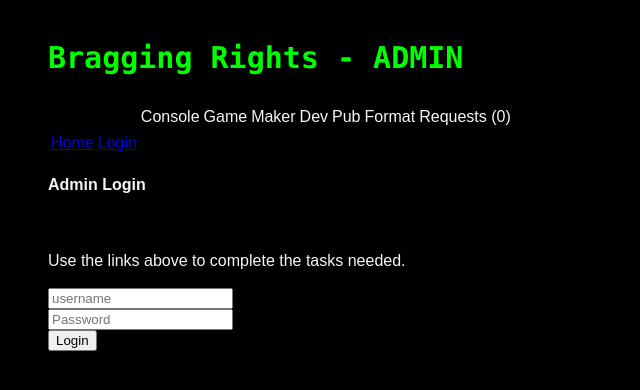
After one commit to awatkin/gameslistwebsite, a PHP site: page /admin/admin_login.php in a window 1280 px wide. The commit adds this page. Shown: the top 390 px of the page, without its empty margins (0-640 px from the left). Run offline with PHP 8.4, Linux system fonts and the light colour scheme; tables that the repository leaves empty or names only in its code hold one stand-in row (values such as "Sample post").

Commit message:
Super reg working, add admin working, working on login in as new admin (REQUEST password)
WORKING ON: change password for new admins

```diff
--- /dev/null
+++ b/admin/admin_login.php
@@ -0,0 +1,98 @@
+<?php
+
+session_start();  // start the session to access any sort of variables that might be about
+
+require_once "../common/admin_common.php";
+require_once "../common/db_connect.php";
+
+if (isset($_SESSION['admin_id'])){
+    $_SESSION['ERROR'] = "Admin already logged in";
+    header("Location: index.php");
+    exit; // Stop further execution
+} elseif ($_SERVER['REQUEST_METHOD'] === 'POST'){  // if superuser doesn't exist and posted to this page
+    try {  //try this code, catch errors
+
+        $conn = dbconnect_select();
+        $sql = "SELECT admin_id, password, priv FROM admin WHERE username = ?"; //set up the sql statement
+        $stmt = $conn->prepare($sql); //prepares
+        $stmt->bindParam(1,$_POST['username']);  //binds the parameters to execute
+        $stmt->execute(); //run the sql code
+        $result = $stmt->fetch(PDO::FETCH_ASSOC);  //brings back results
+        $conn = null;  // nulls off the connection so cant be abused.
+
+        if($result){  // if there is a result returned
+
+            if (password_verify($_POST["password"], $result["password"])) { // verifies the password is matched
+                $_SESSION["admin_id"] = $result['admin_id'];  // sets up the session variables
+                $_SESSION["priv"] = $result["priv"];
+                $_SESSION['SUCCESS'] = "Admin Successfully Logged In";
+                header("location:index.php");  //redirect on success
+                exit();
+
+            } else{
+                $_SESSION['ERROR'] = "Admin login passwords not match";
+                header("Location: admin_login.php");
+                exit; // Stop further execution
+            }
+
+        } else {
+            $_SESSION['ERROR'] = "Admin user not found";
+            header("Location: admin_login.php");
+            exit; // Stop further execution
+
+        }
+
+    } catch (Exception $e) {
+        $_SESSION['ERROR'] = "Admin login".$e->getMessage();
+        header("Location: admin_login.php");
+        exit; // Stop further execution
+    }
+}
+
+echo "<!DOCTYPE html>";
+
+echo "<html lang='en'>";
+
+echo "<head>";
+echo "<link rel='stylesheet' href='../common/styles.css'>";
+echo "<title> ADMIN Login - Bragging Rights</title>";
+echo "</head>";
+
+echo "<body>";
+
+echo "<div id='container'>";
+
+include_once "admin_title.php";
+
+include 'taadmin_nav.php';
+
+echo "<div id='content'>";
+
+echo "<h4> Admin Login</h4>";
+
+echo "<br>";
+echo admin_error($_SESSION);
+
+echo "<br>";
+
+echo "Use the links above to complete the tasks needed. ";
+echo "<br>";
+echo "<br>";
+
+echo "<form method='post' action='admin_login.php'>";
+
+echo "<input type='text' name='username' placeholder='username' required><br>";
+
+echo "<input type='password' name='password' placeholder='Password'><br>";
+
+echo "<input type='submit' name='submit' value='Login'>";
+
+echo "<br><br>";
+
+echo "</div>";
+
+echo "</div>";
+
+echo "</body>";
+
+echo "</html>";
--- /dev/null
+++ b/admin/admin_logout.php
@@ -0,0 +1,6 @@
+<?php
+session_start();
+
+session_destroy();
+
+header("Location: index.php");
--- /dev/null
+++ b/admin/taadmin_nav.php
@@ -0,0 +1,68 @@
+<?php
+
+echo "<div id='nav'>";
+
+
+echo "<table border='0'>"; // start table
+
+echo "<tr id='navtitle'>";  // row of headers
+            echo "<td></td>";  // empty for gap filling
+            echo "<td></td>"; // empty for gap filling
+            if(isset($_SESSION['admin_id']) && $_SESSION['admin_id'] == 1) {
+                echo "<td> Admin </td>";
+            }
+            echo "<td> Console </td>";
+            echo "<td> Game </td>";
+            echo "<td> Maker </td>";
+            echo "<td> Dev </td>";
+            echo "<td> Pub </td>";
+            echo "<td> Format </td>";
+            echo "<td> Requests (".get_requests_num(dbconnect_select()).")</td>";
+echo "</tr>";
+
+
+
+echo "<tr>";  // row for home, login and ADD
+
+    echo "<td></td>";  // empty for gap filling
+    echo "<td></td>"; // empty for gap filling
+
+if(isset($_SESSION['admin_id']) && $_SESSION['admin_id'] == 1) {
+        echo "<td><a href='add_admin.php'>Add Admin</a></td>";
+    }
+    if(isset($_SESSION['admin_id']) && $_SESSION['admin_id'] != 3) {
+        echo "<td><a href='add_console.php'>Add Console</a></td>";
+        echo "<td><a href='add_game.php'>Add Game</a></td>";
+        echo "<td><a href='add_maker.php'>Add Maker</a></td>";
+        echo "<td><a href='add_dev.php'>Add Dev</a></td>";
+        echo "<td><a href='add_pub.php'>Add Pub</a></td>";
+        echo "<td><a href='add_format.php'>Add Format</a></td>";
+    }
+echo "</tr>";
+
+echo "<tr>";  // row for home, login and edit
+    echo "<td><a href='index.php'>Home</a></td>";
+    if(!isset($_SESSION['admin_id'])){
+        echo "<td><a href='admin_login.php'>Login</a></td>";
+    } else {
+        echo "<td><a href='admin_logout.php'>Logout</a></td>";
+    }
+if(isset($_SESSION['admin_id']) && $_SESSION['admin_id'] == 1) {
+    echo "<td><a href='delete_admin.php'>Delete Admin</a></td>";
+}// empty for gap filling
+    if(isset($_SESSION['admin_id'])){
+
+        echo "<td><a href='edit_console.php'>Edit Console</a></td>";
+        echo "<td><a href='edit_game.php'>Edit Game</a></td>";
+        echo "<td><a href='edit_maker.php'>Edit Maker</a></td>";
+        echo "<td><a href='edit_dev.php'>Edit Dev</a></td>";
+        echo "<td><a href='edit_pub.php'>Edit Pub</a></td>";
+        echo "<td><a href='edit_format.php'>Edit Format</a></td>";
+        echo "<td><a href='sort_requests.php'>Sort Requests</a></td>";
+}
+
+echo "</tr>";
+
+echo "</table>";
+
+echo "</div>";
--- a/common/admin_common.php
+++ b/common/admin_common.php
@@ -1 +1,116 @@
 <?php
+
+function admin_error(&$session){
+    if(isset($session["ERROR"])){
+        $message = "<p id='error'> ERROR".$session["ERROR"]."</p>";
+        unset($session["ERROR"]);
+        return $message;
+    }
+    if(isset($session["SUCCESS"])){
+        $message = "<p id='success'> SUCCESS".$session["SUCCESS"]."</p>";
+        unset($session["SUCCESS"]);
+        return $message;
+    }
+}
+
+function super_checker($conn){
+    try {
+        $sql = "SELECT priv FROM admin WHERE priv = 'SUPER'"; //set up the sql statement
+        $stmt = $conn->prepare($sql); //prepares
+        $stmt->execute(); //run the sql code
+        $result = $stmt->fetch(PDO::FETCH_ASSOC);  //brings back results
+        if ($result) {
+            return true;
+        } else {
+            return false;
+        }
+    }
+    catch (PDOException $e) { //catch error
+        // Log the error (crucial!)
+        error_log("Database error in super_checker: " . $e->getMessage());
+        // Throw the exception
+        throw $e; // Re-throw the exception
+    }
+}
+
+function reg_admin($conn, $post){
+    if (!isset($post['username'], $post['priv'])) {
+        throw new Exception("Missing required fields.");
+    } else{
+        try {
+            // Prepare and execute the SQL query
+            $sql = "INSERT INTO admin (username, password, priv, date_added) VALUES (?, ?, ?, ?)";  //prepare the sql to be sent
+            $stmt = $conn->prepare($sql); //prepare to sql
+
+            $stmt->bindParam(1, $post['username']);  //bind parameters for security
+            if(!isset($post['password'])){
+                $stmt->bindValue(2, "REQUEST");
+            } else {
+                // Hash the password
+                $hpswd = password_hash($post['password'], PASSWORD_DEFAULT);  //has the password
+                $stmt->bindParam(2, $hpswd);
+            }
+            $stmt->bindParam(3, $post['priv']);
+            $timenow = time();
+            $stmt->bindParam(4, $timenow);
+
+            $stmt->execute();  //run the query to insert
+            $conn = null;  // closes the connection so cant be abused.
+            return true; // Registration successful
+        }  catch (PDOException $e) {
+            // Handle database errors
+            error_log("Database error: " . $e->getMessage()); // Log the error
+            throw new Exception("Database error". $e); //Throw exception for calling script to handle.
+        } catch (Exception $e) {
+            // Handle validation or other errors
+            error_log("Registration error: " . $e->getMessage()); //Log the error
+            throw new Exception("Registration error: " . $e->getMessage()); //Throw exception for calling script to handle.
+        }
+    }
+}
+
+function only_user($conn, $username){
+    try {
+        $sql = "SELECT username FROM admin WHERE username = ?"; //set up the sql statement
+        $stmt = $conn->prepare($sql); //prepares
+        $stmt->bindParam(1, $username);
+        $stmt->execute(); //run the sql code
+        $result = $stmt->fetch(PDO::FETCH_ASSOC);  //brings back results
+        $conn = null;
+        if ($result) {
+            return false;
+        } else {
+            return true;
+        }
+    }
+    catch (PDOException $e) { //catch error
+        // Log the error (crucial!)
+        error_log("Database error in only_user: " . $e->getMessage());
+        // Throw the exception
+        throw $e; // Re-throw the exception
+    }
+}
+
+function get_requests_num($conn){
+    try {
+        $sql = "SELECT COUNT(*) FROM request WHERE status = 'unresolved'";
+        $stmt = $conn->prepare($sql);
+        // Execute the query
+        $stmt->execute();
+
+        // Fetch the result (the count)
+        $count = $stmt->fetchColumn();
+        if($count){
+            return $count;
+        } else {
+            return 0;
+        }
+    }
+
+    catch (PDOException $e) { //catch error
+        // Log the error (crucial!)
+        error_log("Database error in get_requests_num: " . $e->getMessage());
+        // Throw the exception
+        throw $e; // Re-throw the exception
+    }
+}
--- a/common/db_connect.php
+++ b/common/db_connect.php
@@ -0,0 +1,41 @@
+<?php
+
+function dbconnect_select(){
+    $servername = "localhost";  //sets servername
+
+    $dbusername = "gameslist_select";
+
+    $dbpassword = "bragging123!";  //password for database useraccount
+
+    $dbname = "gameslist_root";  //database name to connect to
+
+    try {  //attempt this block of code, catching an error
+        $conn = new PDO("mysql:host=$servername;port=3306;dbname=$dbname", $dbusername, $dbpassword);  // creates a PDO connection to the database
+        $conn->setAttribute(PDO::ATTR_ERRMODE, PDO::ERRMODE_EXCEPTION); //sets error modes
+        return $conn;
+    } catch(PDOException $e) {  //catch statement if it fails
+        error_log("Database error in super_checker: " . $e->getMessage());
+        // Throw the exception
+        throw $e; // Re-throw the exception  // outputs the error
+    }
+}
+
+function dbconnect_insert(){
+    $servername = "localhost";  //sets servername
+
+    $dbusername = "gameslist_insert";
+
+    $dbpassword = "bragging123!";  //password for database useraccount
+
+    $dbname = "gameslist_root";  //database name to connect to
+
+    try {  //attempt this block of code, catching an error
+        $conn = new PDO("mysql:host=$servername;port=3306;dbname=$dbname", $dbusername, $dbpassword);  // creates a PDO connection to the database
+        $conn->setAttribute(PDO::ATTR_ERRMODE, PDO::ERRMODE_EXCEPTION); //sets error modes
+        return $conn;
+    } catch(PDOException $e) {  //catch statement if it fails
+        error_log("Database error in super_checker: " . $e->getMessage());
+        // Throw the exception
+        throw $e; // Re-throw the exception  // outputs the error
+    }
+}
--- a/common/styles.css
+++ b/common/styles.css
@@ -14,6 +14,7 @@ body {
     margin: 40px;
 }
 
+
 #nav ul {
     list-style: none;
     padding: 0;
@@ -23,3 +24,21 @@ body {
     display: inline;
     margin-right: 10px; /* optional, adds some spacing between list items */
 }
+
+table td {
+    transition: background-color 0.3s ease; /* Add transition */
+}
+
+table td:hover {
+    background-color: lightgray;
+}
+
+#error {
+    background-color: brown;
+    color: black;
+}
+
+#success {
+    background-color: darkgreen;
+    color: black;
+}
```
Also changed, not shown: admin/add_admin.php (added, +76 -0 lines), admin/admin_nav.php (+7 -9 lines), admin/index.php (+5 -2 lines), admin/onetimesuper.php (added, +81 -0 lines), admin/tadmin_nav.php (added, +41 -0 lines), common/common.php (+21 -0 lines).
